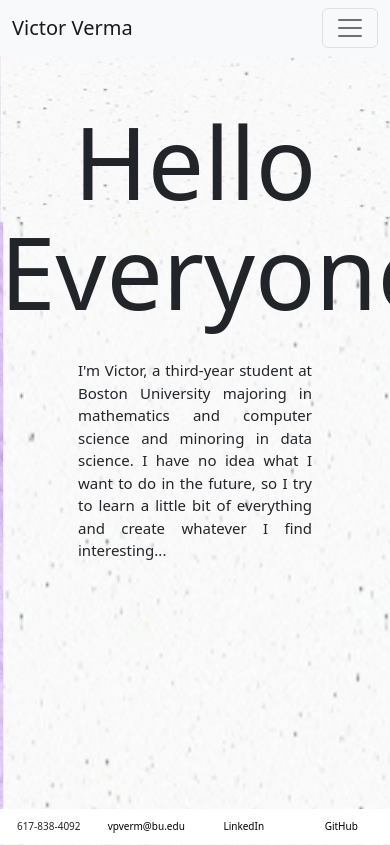
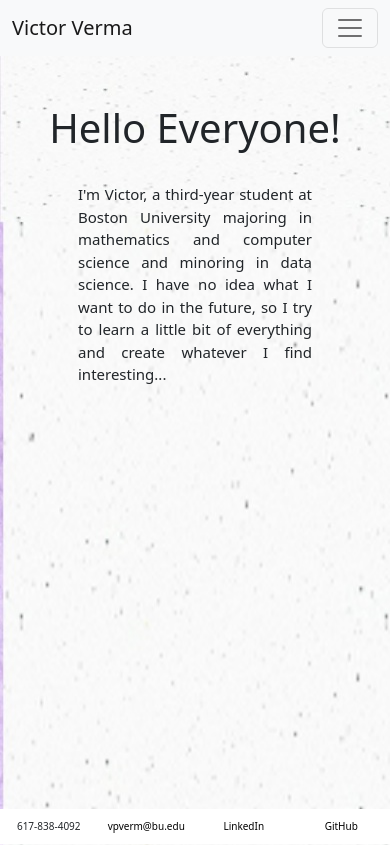
Before and after one commit to victorverma3/Portfolio, a React (Vite) app: page / in a window 390 px wide. Built offline with nearby package versions, Linux system fonts and the light colour scheme.

Commit message:
updated resume, fixed home title size on iphone

```diff
--- a/src/components/footer/Footer.css
+++ b/src/components/footer/Footer.css
@@ -22,7 +22,7 @@
    text-decoration: underline;
 }
 
-@media screen and (min-height: 390px) {
+@media screen and (min-height: 390px) and (max-width: 768px) {
    .footerItem {
       font-size: 10px;
    }
--- a/src/pages/home/Home.css
+++ b/src/pages/home/Home.css
@@ -33,12 +33,12 @@
     }
 }
 
-@media screen and (min-width: 390px) {
+@media screen and (min-width: 390px) and (max-width: 768px) {
     .homeLead {
         font-size: 15px;
     }
 
-    .hometitle {
+    .homeTitle {
         font-size: 40px;
     }
 }
--- a/src/pages/resume/Resume.css
+++ b/src/pages/resume/Resume.css
@@ -6,6 +6,7 @@
 
 .resumePic {
     margin-block: 10px;
+    width: 70vw;
     border: 1px solid lightgray;
 }
 
```
Also changed, not shown: src/images/resume.png, 1 other file (tests, documents, lock files or other folders).
